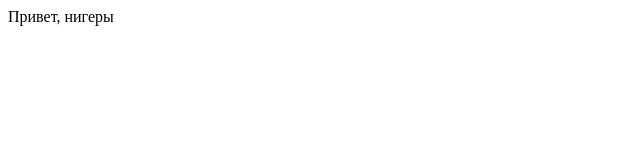
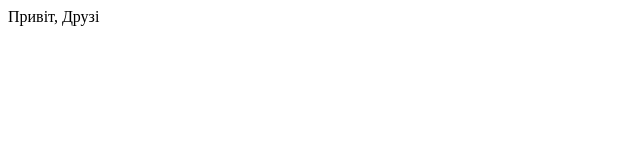
Before and after one commit to MorozAndri87/Livepool, a plain HTML site: page index.html in a window 1280 px wide. Shown: the full height of the page, 0-640 px from the left. Drawn offline with Linux system fonts and the light colour scheme.

Commit message:
Update index.html

```diff
--- a/index.html
+++ b/index.html
@@ -7,5 +7,5 @@
 <title>Несиделки</title>
 </head>
 <body>
-Привет, нигеры</body>
+Привіт, Друзі</body>
 </html>
```
